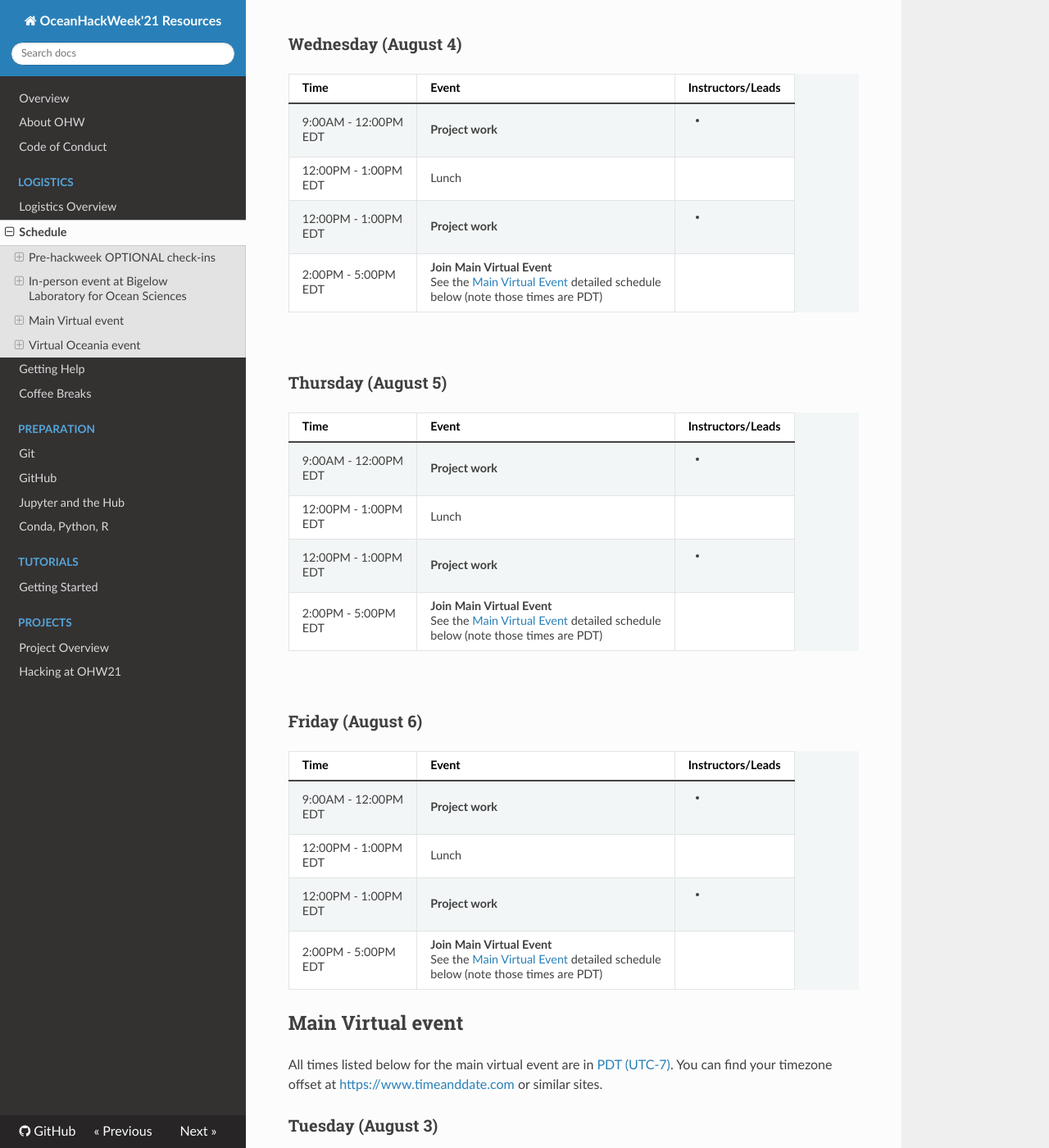
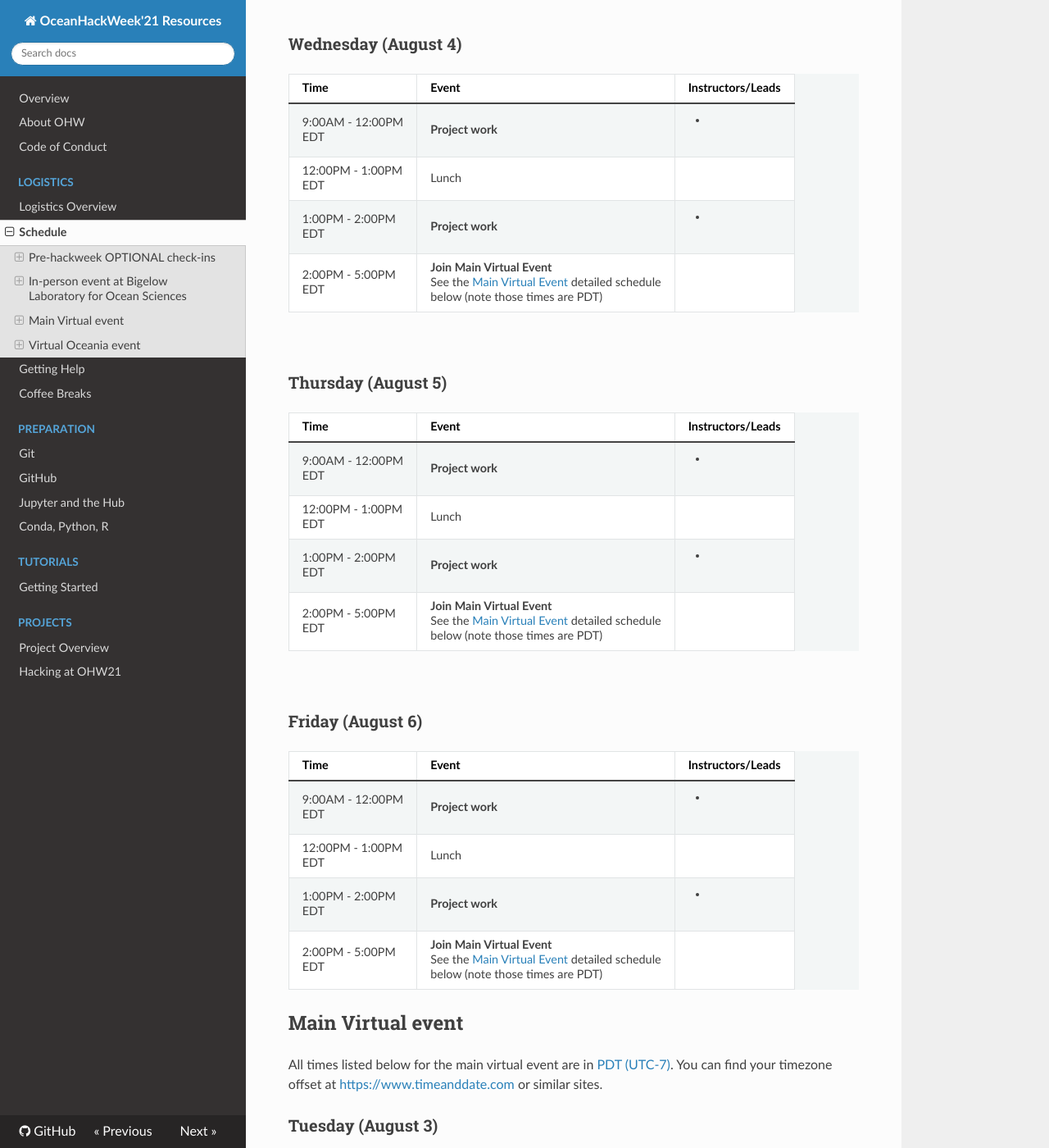
Before and after one commit to oceanhackweek/ohw-resources, an MkDocs documentation site: the page built from docs/schedule.md, in a window 1280 px wide and 1400 px high, scrolled down 1925 px. Shown: the whole window at 82% size. Built offline with MkDocs 1.6.1, drawn with Linux system fonts in a browser that asks for light colours; nearby versions of some CDN libraries.

Commit message:
Update schedule.md
Correct error with 1:00PM - 2:00PM project work slot in in-person event schedule, Wed-Fri

```diff
--- a/docs/schedule.md
+++ b/docs/schedule.md
@@ -186,7 +186,7 @@ In-person participants will gather 9am - 5pm EDT.
       <td> </td>
     </tr>
 	<tr>
-      <td>12:00PM - 1:00PM<br>EDT</td>
+      <td>1:00PM - 2:00PM<br>EDT</td>
       <td>
         <strong>Project work</strong>
       </td>
@@ -234,7 +234,7 @@ In-person participants will gather 9am - 5pm EDT.
       <td> </td>
     </tr>
 	<tr>
-      <td>12:00PM - 1:00PM<br>EDT</td>
+      <td>1:00PM - 2:00PM<br>EDT</td>
       <td>
         <strong>Project work</strong>
       </td>
@@ -282,7 +282,7 @@ In-person participants will gather 9am - 5pm EDT.
       <td> </td>
     </tr>
 	<tr>
-      <td>12:00PM - 1:00PM<br>EDT</td>
+      <td>1:00PM - 2:00PM<br>EDT</td>
       <td>
         <strong>Project work</strong>
       </td>
```
